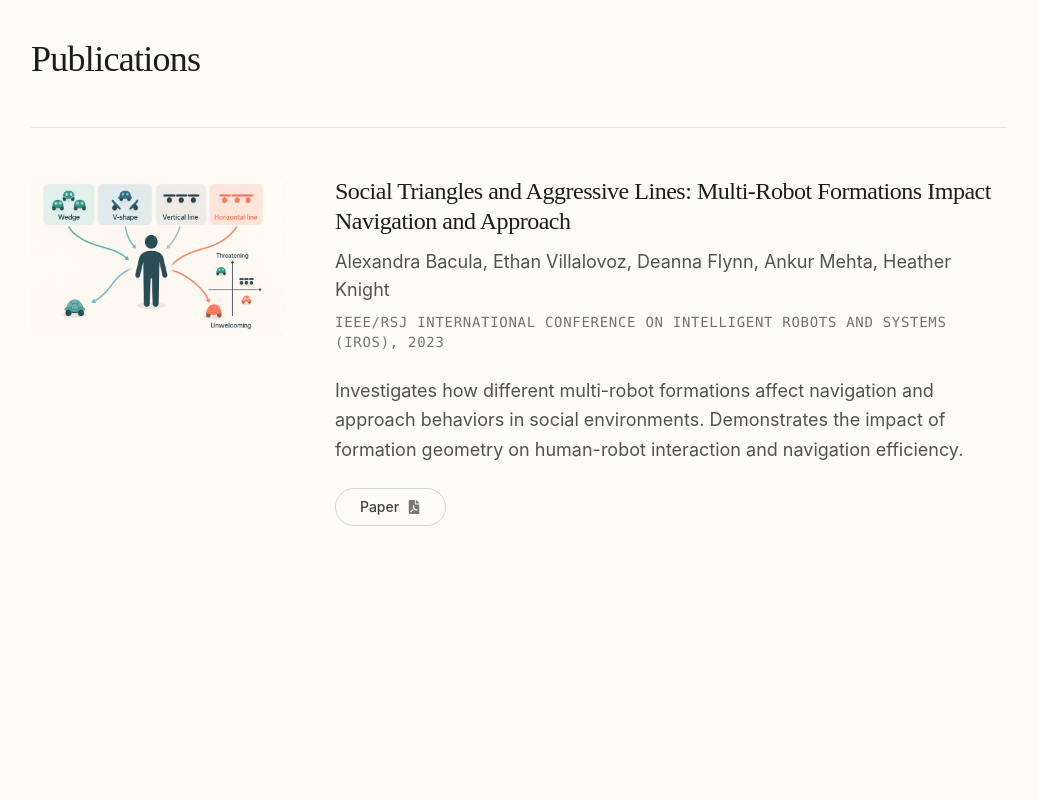
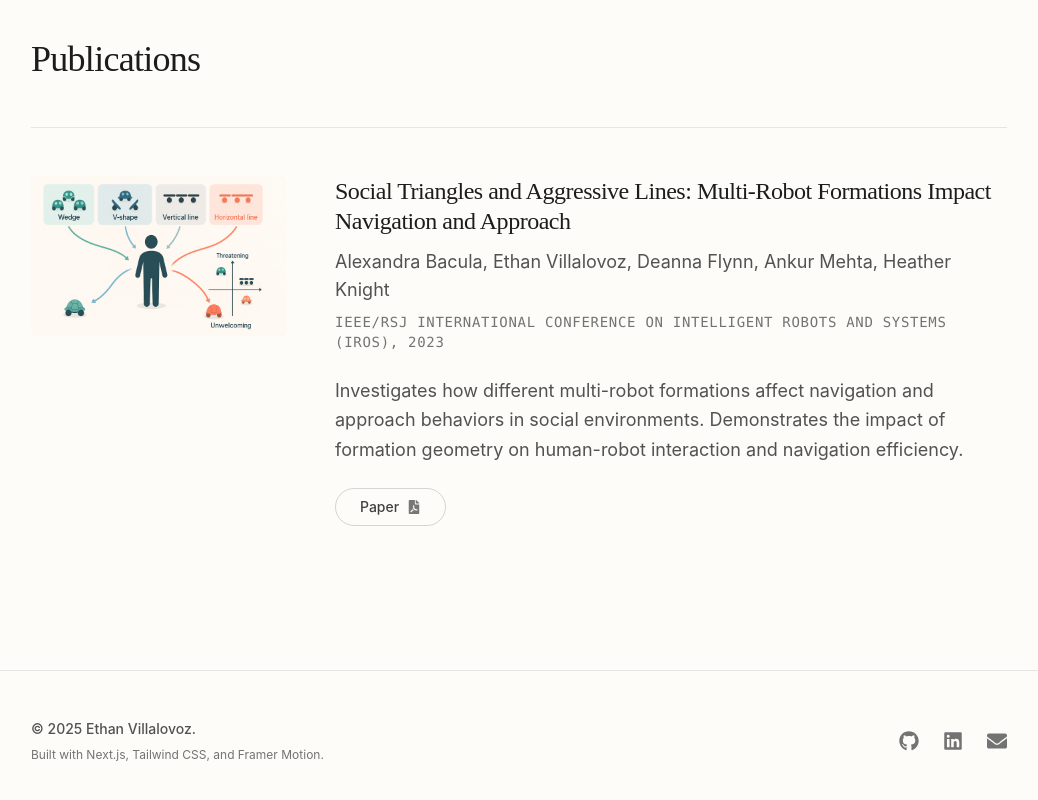
Before and after one commit to ethanvillalovoz/ethanvillalovoz.github.io, a Next.js app: page /research in a window 1280 px wide. Shown: the part 624-1424 px from the top of the page, without its empty margins (121-1159 px from the left). Before the commit the page ends 1294 px from the top, so only its background shows below. Built offline with nearby package versions, Linux system fonts and the light colour scheme.

Commit message:
added footer

```diff
--- a/src/app/layout.tsx
+++ b/src/app/layout.tsx
@@ -2,6 +2,7 @@ import type { Metadata } from "next";
 import { Geist, Geist_Mono } from "next/font/google";
 import "./globals.css";
 import Navbar from "../components/Navbar";
+import Footer from "../components/Footer";
 
 const geistSans = Geist({
   variable: "--font-geist-sans",
@@ -62,7 +63,7 @@ export default function RootLayout({
   return (
     <html lang="en">
       <body
-        className={`${geistSans.variable} ${geistMono.variable} antialiased`}
+        className={`${geistSans.variable} ${geistMono.variable} antialiased flex flex-col min-h-screen`}
         suppressHydrationWarning
       >
         {/* ✅ Person Structured Data */}
@@ -93,7 +94,10 @@ export default function RootLayout({
           }}
         />
         <Navbar />
-        {children}
+        <div className="flex-1">
+          {children}
+        </div>
+        <Footer />
       </body>
     </html>
   );
--- /dev/null
+++ b/src/components/Footer.tsx
@@ -0,0 +1,50 @@
+import { FaGithub, FaLinkedin, FaEnvelope } from "react-icons/fa";
+
+const Footer = () => {
+  const currentYear = new Date().getFullYear();
+
+  return (
+    <footer className="border-t border-neutral-200 dark:border-neutral-800 mt-auto bg-background">
+      <div className="max-w-5xl mx-auto px-6 py-12 flex flex-col md:flex-row justify-between items-center gap-6">
+        <div className="text-center md:text-left">
+          <p className="text-sm text-neutral-600 dark:text-neutral-400 font-medium">
+            © {currentYear} Ethan Villalovoz.
+          </p>
+          <p className="text-xs text-neutral-500 dark:text-neutral-500 mt-2">
+            Built with Next.js, Tailwind CSS, and Framer Motion.
+          </p>
+        </div>
+
+        <div className="flex gap-6">
+          <a
+            href="https://github.com/ethanvillalovoz"
+            target="_blank"
+            rel="noopener noreferrer"
+            className="text-neutral-500 hover:text-primary dark:text-neutral-400 dark:hover:text-white transition-colors"
+            aria-label="GitHub"
+          >
+            <FaGithub size={20} />
+          </a>
+          <a
+            href="https://www.linkedin.com/in/ethanvillalovoz/"
+            target="_blank"
+            rel="noopener noreferrer"
+            className="text-neutral-500 hover:text-primary dark:text-neutral-400 dark:hover:text-white transition-colors"
+            aria-label="LinkedIn"
+          >
+            <FaLinkedin size={20} />
+          </a>
+          <a
+            href="mailto:ethan.villalovoz@gmail.com"
+            className="text-neutral-500 hover:text-primary dark:text-neutral-400 dark:hover:text-white transition-colors"
+            aria-label="Email"
+          >
+            <FaEnvelope size={20} />
+          </a>
+        </div>
+      </div>
+    </footer>
+  );
+};
+
+export default Footer;
```
